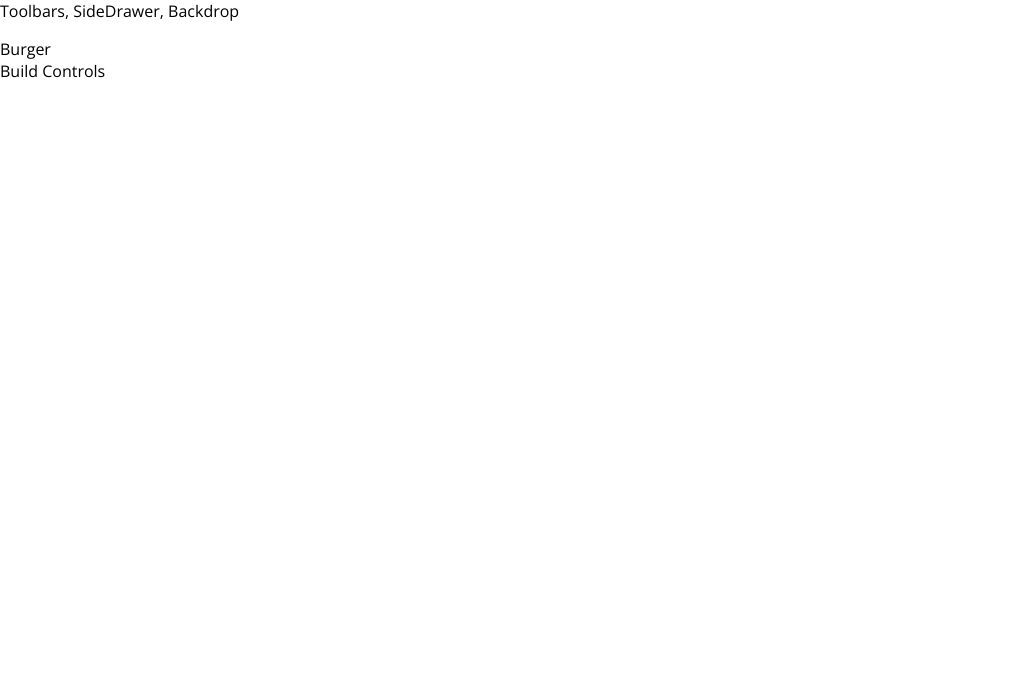
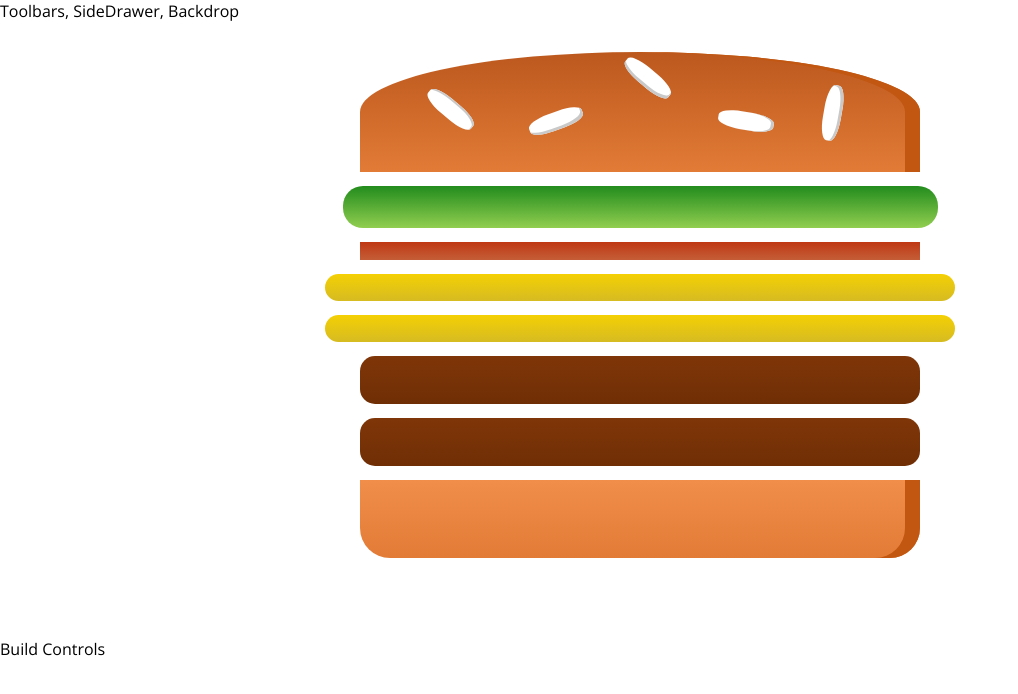
Before and after one commit to frankliuyh/burger-builder, a React app: page / in a window 1280 px wide. Shown: the top 694 px of the page, without its empty margins (0-1018 px from the left). Built offline with nearby package versions, Linux system fonts and the light colour scheme.

Commit message:
add Burger

```diff
--- /dev/null
+++ b/src/components/Burger/Burger.css
@@ -0,0 +1,30 @@
+.Burger {
+    width: 100%;
+    margin: auto;
+    height: 250px;
+    overflow: scroll;
+    text-align: center;
+    font-weight: bold;
+    font-size: 1.2rem;
+}
+
+@media (min-width: 500px) and (min-height: 400px) {
+    .Burger {
+        width: 350px;
+        height: 300px;
+    }
+}
+
+@media (min-width: 500px) and (min-height: 401px) {
+    .Burger {
+        width: 450px;
+        height: 400px;
+    }
+}
+
+@media (min-width: 1000px) and (min-height: 700px) {
+    .Burger {
+        width: 700px;
+        height: 600px;
+    }
+}
--- a/src/components/Burger/Burger.js
+++ b/src/components/Burger/Burger.js
@@ -0,0 +1,18 @@
+import React from 'react';
+import BurgerIngredient from './BurgerIngredient/BurgerIngredient';
+import classes from './Burger.css';
+
+const burger = (props) => {
+    const transformedIngredients = Object.keys(props.ingredients).map(key => {
+        return [...Array(props.ingredients[key])].map((_, i) => <BurgerIngredient key={key + i} type={key} />);
+    });
+    return (
+        <div className={classes.Burger}>
+            <BurgerIngredient type='bread-top' />
+            {transformedIngredients}
+            <BurgerIngredient type='bread-bottom' />
+        </div>
+    );
+};
+
+export default burger;
--- a/src/containers/BurgerBuilder/BurgerBuilder.js
+++ b/src/containers/BurgerBuilder/BurgerBuilder.js
@@ -1,10 +1,20 @@
 import React, {Component} from 'react';
+import Burger from '../../components/Burger/Burger';
 
 class BurgerBuilder extends Component {
+    state = {
+        ingredients: {
+            salad: 1,
+            bacon: 1,
+            cheese: 2,
+            meat: 2
+        }
+    }
+
     render () {
         return (
             <React.Fragment>
-                <div>Burger</div>
+                <Burger ingredients={this.state.ingredients} />
                 <div>Build Controls</div>
             </React.Fragment>
         );
```
